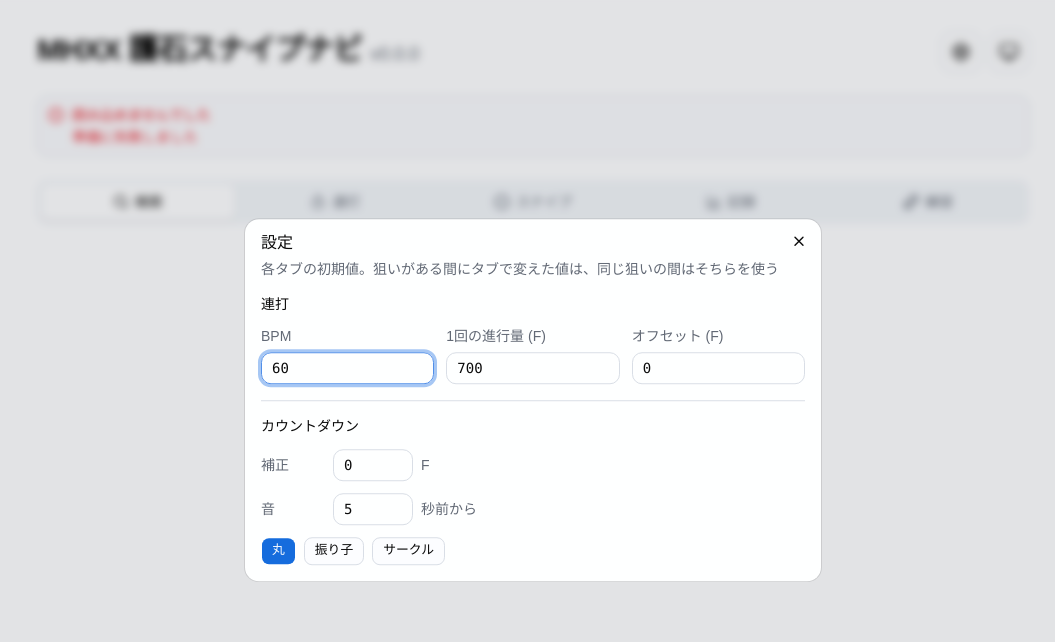
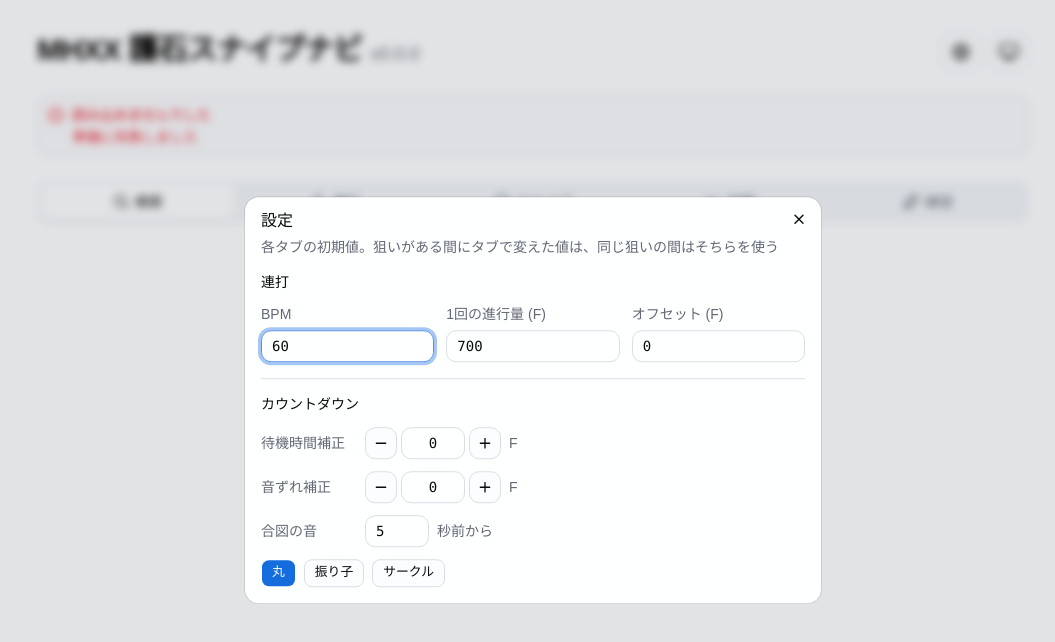
Before and after one commit to skst328/mhxx-snipe-navigator, a React (Vite) app: page / in a window 1280 px wide. Both pictures are taken after a click on the button 1068 px from the left and 52 px from the top of the page. Shown: the top 642 px of the page, without its empty margins (107-1162 px from the left). Built offline with nearby package versions, Linux system fonts and the light colour scheme.

Commit message:
音ズレの補正を追加

```diff
--- a/src/App.tsx
+++ b/src/App.tsx
@@ -49,11 +49,11 @@ const TABS: { value: Tab; label: string; icon: typeof SearchIcon }[] = [
 export default function App() {
   const [tab, setTab] = useStored<Tab>('tab', 'target')
   const [target, setTarget] = useStored<Target | null>('target-goseki', null)
-  const [trials, setTrials] = useStored<Trial[]>('trials', [])
+  const [trials, setTrials] = useStored<Trial[]>('trial-records', [])
   /** 設定 (各タブの初期値) */
-  const [defaults, setDefaults] = useStored<Settings>('settings', DEFAULT_SETTINGS)
+  const [defaults, setDefaults] = useStored<Settings>('default-settings', DEFAULT_SETTINGS)
   /** 狙いがある間にタブで変えた値と、その狙いの護石のキー (狙いを変えたら初期値に戻る) */
-  const [changed, setChanged] = useStored<{ key: string; values: Partial<Settings> }>('changed-settings', {
+  const [changed, setChanged] = useStored<{ key: string; values: Partial<Settings> }>('settings-by-target', {
     key: '',
     values: {},
   })
--- a/src/components/practice-panel.tsx
+++ b/src/components/practice-panel.tsx
@@ -4,16 +4,23 @@ import { PlayIcon, SquareIcon, Trash2Icon } from 'lucide-react'
 import { Countdown } from '@/components/countdown'
 import { FIELD_LABEL, TimingSettingsFields } from '@/components/timing-settings'
 import { Button } from '@/components/ui/button'
-import { Card, CardContent, CardDescription, CardHeader, CardTitle } from '@/components/ui/card'
+import { Card, CardContent, CardHeader, CardTitle } from '@/components/ui/card'
 import { Input } from '@/components/ui/input'
 import { Label } from '@/components/ui/label'
+import { PATTERNS, type Pattern } from '@/lib/pattern'
 import type { TimingSettings } from '@/lib/snipe'
 import { scheduleBeeps } from '@/lib/sound'
 import { FPS, FRAME_MS, formatOffset, parseInteger } from '@/lib/timing'
 import { cn } from '@/lib/utils'
 
-/** 記録を何回分まで出すか */
+/** 記録をパターンごとに何回分まで残すか */
 const HISTORY = 20
+
+/** 押したときのずれ (フレーム、+ が遅い) と、そのときの合図のパターン */
+interface Press {
+  pattern: Pattern
+  offset: number
+}
 
 /** 目押しの練習: 決めた時間のカウントダウンに合わせて押し、ずれを測る */
 export function PracticePanel({
@@ -27,8 +34,8 @@ export function PracticePanel({
   const [framesText, setFramesText] = useState('0')
   /** 0 になる瞬間 (performance.now() の時刻)。止まっている間は null */
   const [target, setTarget] = useState<number | null>(null)
-  /** 押したときのずれ (フレーム、+ が遅い)。新しい順 */
-  const [presses, setPresses] = useState<number[]>([])
+  /** 押した記録。新しい順 */
+  const [presses, setPresses] = useState<Press[]>([])
   const stopBeeps = useRef<() => void>(() => {})
 
   const seconds = parseInteger(secondsText)
@@ -45,8 +52,8 @@ export function PracticePanel({
 
   const start = () => {
     if (!valid) return
-    // 補正は、0 になる瞬間をずらす量 (+ で遅く、- で早く)
-    const next = performance.now() + (waitFrames + settings.correction) * FRAME_MS
+    // 音ずれ補正は、0 になる瞬間をずらす量 (+ で遅く、- で早く)
+    const next = performance.now() + (waitFrames + settings.soundCorrection) * FRAME_MS
     stopBeeps.current()
     stopBeeps.current = scheduleBeeps(next, settings.beepFrom)
     setTarget(next)
@@ -55,9 +62,15 @@ export function PracticePanel({
   const press = useCallback(() => {
     if (target === null) return
     const offset = (performance.now() - target) / FRAME_MS
-    setPresses((prev) => [offset, ...prev].slice(0, HISTORY))
+    const { pattern } = settings
+    // パターンごとに、新しいほうから HISTORY 回分だけ残す
+    setPresses((prev) => {
+      const same = prev.filter((p) => p.pattern === pattern)
+      const rest = prev.filter((p) => p.pattern !== pattern)
+      return [{ pattern, offset }, ...same.slice(0, HISTORY - 1), ...rest]
+    })
     stop()
-  }, [target, stop])
+  }, [target, stop, settings])
 
   // PC ではスペースキーでも押せる (キーを押し下げた瞬間で測る)
   useEffect(() => {
@@ -71,11 +84,9 @@ export function PracticePanel({
     return () => window.removeEventListener('keydown', onKey)
   }, [target, press])
 
-  const mean = presses.length ? presses.reduce((a, b) => a + b, 0) / presses.length : null
-  const spread =
-    presses.length > 1 && mean !== null
-      ? Math.sqrt(presses.reduce((a, b) => a + (b - mean) ** 2, 0) / (presses.length - 1))
-      : null
+  // 記録はパターンごとに分けて見る (パターンによって押し方の癖が違うので)
+  const offsetsOf = (pattern: Pattern) => presses.filter((p) => p.pattern === pattern).map((p) => p.offset)
+  const current = offsetsOf(settings.pattern)
 
   return (
     <div className="space-y-6">
@@ -87,7 +98,7 @@ export function PracticePanel({
               <Label className={FIELD_LABEL}>待機時間</Label>
               <Input
                 inputMode="numeric"
-                className="w-20 font-mono"
+                className="w-16 font-mono"
                 value={secondsText}
                 onChange={(e) => setSecondsText(e.target.value)}
                 disabled={target !== null}
@@ -95,14 +106,20 @@ export function PracticePanel({
               <span className="text-sm text-muted-foreground">秒</span>
               <Input
                 inputMode="numeric"
-                className="w-20 font-mono"
+                className="w-16 font-mono"
                 value={framesText}
                 onChange={(e) => setFramesText(e.target.value)}
                 disabled={target !== null}
               />
               <span className="text-sm text-muted-foreground">F</span>
             </div>
-            <TimingSettingsFields id="practice" value={settings} onChange={onSettings} disabled={target !== null} />
+            <TimingSettingsFields
+              id="practice"
+              value={settings}
+              onChange={onSettings}
+              waitCorrection={false}
+              disabled={target !== null}
+            />
           </div>
 
           <Countdown target={target} idleFrames={waitFrames} pattern={settings.pattern} />
@@ -133,23 +150,57 @@ export function PracticePanel({
         <Card>
           <CardHeader>
             <CardTitle>練習の記録</CardTitle>
-            <CardDescription>
-              {presses.length} 回{mean !== null && `・平均 ${formatOffset(mean)}`}
-              {spread !== null && `・ばらつき ${spread.toFixed(1)}F`}
-            </CardDescription>
           </CardHeader>
-          <CardContent className="space-y-3">
-            <p className="text-center font-mono text-4xl tabular-nums">{formatOffset(presses[0])}</p>
+          <CardContent className="space-y-4">
+            {/* パターンごとの回数・平均・ばらつき。今のパターンの行は薄く塗る */}
+            <div className="overflow-x-auto rounded-lg border">
+              <table className="w-full text-sm whitespace-nowrap tabular-nums [&_td]:py-2 [&_th]:pt-2 [&_th]:pb-1.5 [&_th]:text-xs [&_th]:font-normal [&_th]:text-muted-foreground">
+                <thead className="border-b">
+                  <tr>
+                    <th className={cn(CELL, 'text-left')}>パターン</th>
+                    <th className={cn(COLUMN, 'text-right')}>回数</th>
+                    <th className={cn(COLUMN, 'text-right')}>平均</th>
+                    <th className={cn(COLUMN, 'text-right')}>ばらつき</th>
+                    <th className="w-full" />
+                  </tr>
+                </thead>
+                <tbody className="divide-y">
+                  {PATTERNS.map((p) => {
+                    const offsets = offsetsOf(p.value)
+                    if (offsets.length === 0) return null
+                    const { mean, spread } = stats(offsets)
+                    return (
+                      <tr key={p.value} className={cn(p.value === settings.pattern && 'bg-primary/10')}>
+                        <td className={CELL}>{p.label}</td>
+                        <td className={cn(COLUMN, 'text-right')}>{offsets.length}</td>
+                        <td className={cn(COLUMN, 'text-right')}>{formatOffset(mean)}</td>
+                        <td className={cn(COLUMN, 'text-right')}>{spread === null ? '―' : `±${spread.toFixed(1)}F`}</td>
+                        <td />
+                      </tr>
+                    )
+                  })}
+                </tbody>
+              </table>
+            </div>
+            {/* 今のパターンの記録 (新しい順)。最後に押したずれは大きく出す */}
+            {current.length > 0 && (
+              <>
+                <p className="text-center font-mono text-4xl tabular-nums">{formatOffset(current[0])}</p>
                 <ol className="flex flex-wrap gap-2 font-mono text-sm tabular-nums">
-              {presses.map((p, i) => (
+                  {current.map((p, i) => (
                     <li
-                  key={presses.length - i}
-                  className={cn('rounded-md border px-2 py-0.5', Math.abs(p) < 0.5 && 'border-success text-success')}
+                      key={current.length - i}
+                      className={cn(
+                        'rounded-md border px-2 py-0.5',
+                        Math.abs(p) < 0.5 && 'border-success text-success',
+                      )}
                     >
                       {formatOffset(p)}
                     </li>
                   ))}
                 </ol>
+              </>
+            )}
             <Button variant="ghost" size="sm" onClick={() => setPresses([])}>
               <Trash2Icon />
               記録を消す
@@ -160,3 +211,15 @@ export function PracticePanel({
     </div>
   )
 }
+
+/** 表の最初の列と、その後ろの列 (中身の幅に詰め、左に薄い線) */
+const CELL = 'w-px px-2 sm:px-3'
+const COLUMN = `${CELL} border-l border-border/60`
+
+/** ずれの平均と、ばらつき (標準偏差。1 回だけなら null) */
+function stats(offsets: number[]): { mean: number; spread: number | null } {
+  const mean = offsets.reduce((a, b) => a + b, 0) / offsets.length
+  const spread =
+    offsets.length > 1 ? Math.sqrt(offsets.reduce((a, b) => a + (b - mean) ** 2, 0) / (offsets.length - 1)) : null
+  return { mean, spread }
+}
--- a/src/components/timing-settings.tsx
+++ b/src/components/timing-settings.tsx
@@ -1,44 +1,64 @@
+import { MinusIcon, PlusIcon } from 'lucide-react'
+
 import { IntegerInput } from '@/components/integer-input'
 import { Button } from '@/components/ui/button'
 import { Label } from '@/components/ui/label'
 import { PATTERNS } from '@/lib/pattern'
 import type { TimingSettings } from '@/lib/snipe'
 
-/** 入力欄の横に置く見出し。どれも同じ幅にして、欄の頭をそろえる (いちばん長い「待機時間」に合わせる) */
-export const FIELD_LABEL = 'w-16 shrink-0 text-sm font-normal text-muted-foreground'
+/** 入力欄の横に置く見出し。どれも同じ幅にして、欄の頭をそろえる (いちばん長い「待機時間補正」に合わせる) */
+export const FIELD_LABEL = 'w-24 shrink-0 text-sm font-normal text-muted-foreground'
 
-/** 目押しの設定: 補正・音・合図のパターン (スナイプと練習と設定で共通)。変えた項目だけを渡す */
+/**
+ * 目押しの設定: 補正・音・合図のパターン (スナイプと練習と設定で共通)。変えた項目だけを渡す。
+ * 待機時間補正はスナイプだけで使うので、waitCorrection が false なら出さない
+ */
 export function TimingSettingsFields({
   id,
   value,
   onChange,
+  waitCorrection = true,
   disabled,
 }: {
   /** 欄の id の頭 (同じ欄が画面に何組かあるので) */
   id: string
   value: TimingSettings
   onChange: (v: Partial<TimingSettings>) => void
+  waitCorrection?: boolean
   disabled?: boolean
 }) {
   return (
     <div className="space-y-3">
-      <NumberField
-        id={`${id}-correction`}
-        label="補正"
-        unit="F"
-        value={value.correction}
-        onChange={(correction) => onChange({ correction })}
+      {waitCorrection && (
+        <CorrectionField
+          id={`${id}-wait-correction`}
+          label="待機時間補正"
+          value={value.waitCorrection}
+          onChange={(waitCorrection) => onChange({ waitCorrection })}
           disabled={disabled}
         />
-      <NumberField
+      )}
+      <CorrectionField
+        id={`${id}-sound-correction`}
+        label="音ずれ補正"
+        value={value.soundCorrection}
+        onChange={(soundCorrection) => onChange({ soundCorrection })}
+        disabled={disabled}
+      />
+      <div className="flex items-center gap-2">
+        <Label htmlFor={`${id}-beep`} className={FIELD_LABEL}>
+          合図の音
+        </Label>
+        <IntegerInput
           id={`${id}-beep`}
-        label="音"
-        unit="秒前から"
+          className="w-16 font-mono"
           value={value.beepFrom}
           min={0}
           onChange={(beepFrom) => onChange({ beepFrom })}
           disabled={disabled}
         />
+        <span className="text-sm text-muted-foreground">秒前から</span>
+      </div>
       <div className="flex flex-wrap gap-2" role="radiogroup" aria-label="目押しのパターン">
         {PATTERNS.map((p) => (
           <Button
@@ -58,21 +78,17 @@ export function TimingSettingsFields({
   )
 }
 
-/** 見出しと単位を横に置いた整数の欄 */
-function NumberField({
+/** 補正の欄 (F)。スマホの数字のキーボードには「-」が無いことがあるので、− と + のボタンでも 1 ずつ変えられる */
+function CorrectionField({
   id,
   label,
-  unit,
   value,
-  min,
   onChange,
   disabled,
 }: {
   id: string
   label: string
-  unit: string
   value: number
-  min?: number
   onChange: (v: number) => void
   disabled?: boolean
 }) {
@@ -81,15 +97,34 @@ function NumberField({
       <Label htmlFor={id} className={FIELD_LABEL}>
         {label}
       </Label>
+      <div className="flex items-center gap-1">
+        <Button
+          variant="outline"
+          size="icon"
+          onClick={() => onChange(value - 1)}
+          disabled={disabled}
+          aria-label={`${label}を 1 減らす`}
+        >
+          <MinusIcon />
+        </Button>
         <IntegerInput
           id={id}
-        className="w-20 font-mono"
+          className="w-16 text-center font-mono"
           value={value}
-        min={min}
           onChange={onChange}
           disabled={disabled}
         />
-      <span className="text-sm text-muted-foreground">{unit}</span>
+        <Button
+          variant="outline"
+          size="icon"
+          onClick={() => onChange(value + 1)}
+          disabled={disabled}
+          aria-label={`${label}を 1 増やす`}
+        >
+          <PlusIcon />
+        </Button>
+      </div>
+      <span className="text-sm text-muted-foreground">F</span>
     </div>
   )
 }
--- a/src/lib/snipe.ts
+++ b/src/lib/snipe.ts
@@ -28,8 +28,9 @@ export interface Trial {
   /** 記録した時刻 (Date.now()) */
   at: number
   target: Target
-  /** 補正 (F) */
-  correction: number
+  /** 待機時間補正と音ずれ補正 (F) */
+  waitCorrection: number
+  soundCorrection: number
   /** 実際に錬金したフレーム */
   actual: number
   /** 調合タイマーで出した現在フレーム (調合タイマーを使っていなければ無い) */
@@ -38,11 +39,13 @@ export interface Trial {
   wait?: number
 }
 
-/** 目押しの設定 (スナイプと練習で共通) */
+/** 目押しの設定 (スナイプと練習で共通。待機時間補正はスナイプだけ) */
 export interface TimingSettings {
   pattern: Pattern
-  /** 0 になる瞬間をずらす量 (F、+ で遅く) */
-  correction: number
+  /** 待機時間に足す量 (F、+ で遅く)。ゲーム側のずれを打ち消す */
+  waitCorrection: number
+  /** 0 になる瞬間の合図 (音と画面) をずらす量 (F、+ で遅く)。端末の音や画面の遅れを打ち消す */
+  soundCorrection: number
   /** 音を鳴らし始める残り秒数 */
   beepFrom: number
 }
@@ -61,7 +64,8 @@ export type Settings = TimingSettings & MashSettings
 
 export const DEFAULT_SETTINGS: Settings = {
   pattern: 'dot',
-  correction: 0,
+  waitCorrection: 0,
+  soundCorrection: 0,
   beepFrom: 5,
   bpm: 60,
   advance: 700,
```
Also changed, not shown: src/components/records-panel.tsx (+13 -4 lines), src/components/snipe-panel.tsx (+28 -11 lines), src/lib/sound.ts (+29 -6 lines). Lines whose indentation alone changed are shown as unchanged.
